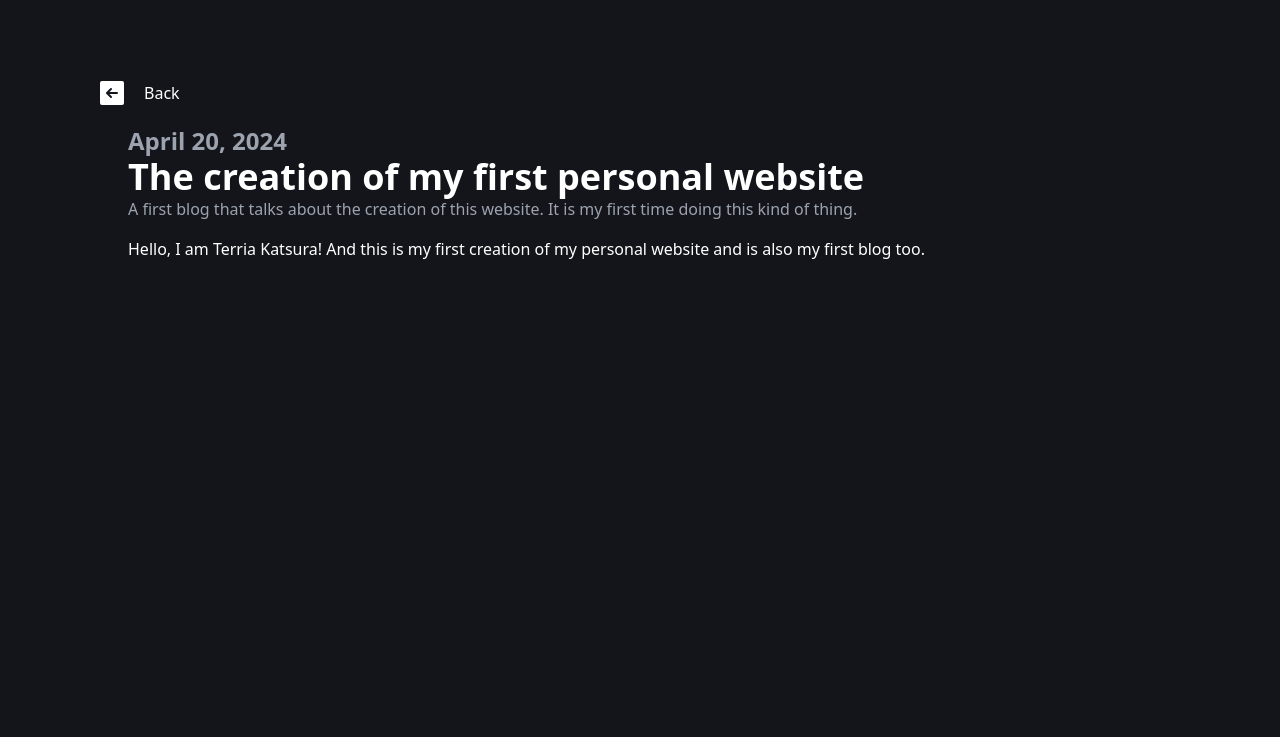
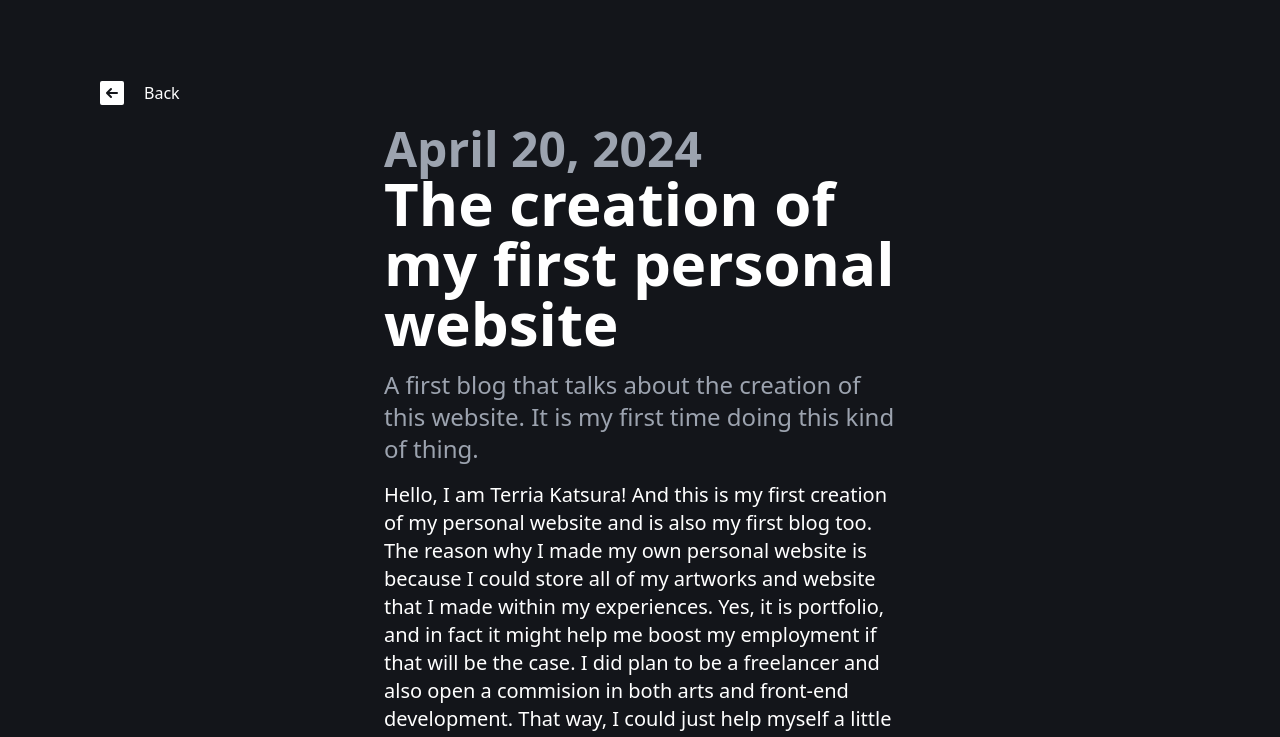
Before and after one commit to Terria-K/terria-k.github.io, an Astro site: page /posts/01-first in a window 1280 px wide. Shown: the part 51-788 px from the top of the page. Built offline with nearby package versions, Linux system fonts and the light colour scheme; Astro itself is replaced by a stand-in of ours.

Commit message:
Finished the first blog

```diff
--- a/src/layouts/GlobalStyleLayout.astro
+++ b/src/layouts/GlobalStyleLayout.astro
@@ -26,4 +26,8 @@
 			Courier New,
 			monospace;
 	}
+
+    li {
+        list-style: inside;
+    }
 </style>
--- a/src/layouts/PostLayout.astro
+++ b/src/layouts/PostLayout.astro
@@ -28,11 +28,11 @@ const { frontmatter } = Astro.props;
       </a>
 
     </div>
-    <div class="m-6 md:m-32 md:mt-4">
-      <h2 class="font-bold text-xl md:text-2xl text-gray-400">{frontmatter.date}</h2>
-      <h1 class="font-bold text-2xl md:text-4xl">{frontmatter.title}</h1>
-      <p class="text-gray-400">{frontmatter.description}</p>
-      <div class="mt-4 min-h-screen">
+    <div class="m-6 md:m-32 lg:m-32 xl:m-96 md:mt-4 lg:mt-4 xl:mt-4 mb-0">
+      <h2 class="font-bold text-xl md:text-5xl text-gray-400">{frontmatter.date}</h2>
+      <h1 class="font-bold text-2xl md:text-6xl">{frontmatter.title}</h1>
+      <p class="md:text-2xl text-gray-400 mt-4">{frontmatter.description}</p>
+      <div class="md:text-xl mt-4 min-h-screen md:min-h-[50vh] mb-4">
         <slot />
       </div>
     </div>
--- a/src/pages/posts/01-first.md
+++ b/src/pages/posts/01-first.md
@@ -6,3 +6,24 @@ date: April 20, 2024
 ---
 
 Hello, I am Terria Katsura! And this is my first creation of my personal website and is also my first blog too.
+The reason why I made my own personal website is because I could store all of my artworks and website that I made within my experiences.
+Yes, it is portfolio, and in fact it might help me boost my employment if that will be the case. I did plan to be a freelancer and also
+open a commision in both arts and front-end development. That way, I could just help myself a little bit since I am just a first year college student
+who want to improve a knowledge more about programming.
+
+<br/>
+The website is built with Astro, and the reasoning why I did is because I do not need an extra feature that the new web technology offers.
+I want the website to load faster for the visitor to see and won't have an unnecessary load times. Astro is really great for this use cases as
+it is just a static site generator and doesn't necessary ship bloated stuff. No or less JavaScript, just HTML and CSS. And it is great for blogs
+and portfolio.
+
+<br/>
+<br/>
+And that's by far the purpose of this website, it is exactly just a portfolio and a personal blogs for me as well. I will be posting more blogs as
+time goes on and share my programming stories to you all. If you want to ask for a commision, you can directly contact me on Discord or email me at:
+`terria@skiff.com` and I'll answer you if I am available to do your request. Don't have a higher expectation for me for now, and you can pay me how much
+you want to pay me for the commision.
+
+<br/>
+<br/>
+And this is the end of the blog, thanks for reading all of this and have a nice day!
```
